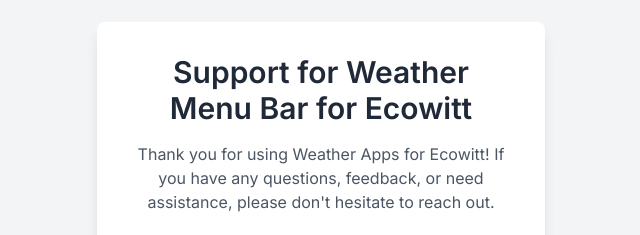
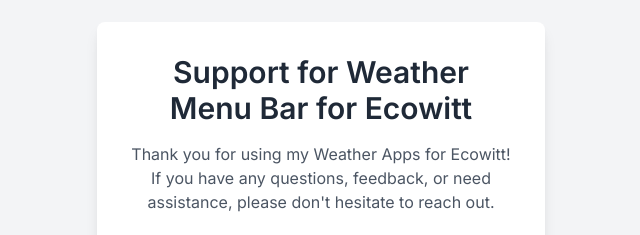
Before and after one commit to cnetterville/pws-mac-menubar, a plain HTML site: page index.html in a window 1280 px wide. Shown: the part 202-437 px from the top of the page, 319-959 px from the left. Drawn offline with nearby package versions, Linux system fonts and the light colour scheme.

Commit message:
Update index.html

```diff
--- a/index.html
+++ b/index.html
@@ -16,7 +16,7 @@
     <div class="bg-white p-8 rounded-lg shadow-lg max-w-md w-full text-center">
         <h1 class="text-3xl font-bold text-gray-800 mb-4">Support for Weather Menu Bar for Ecowitt</h1>
         <p class="text-gray-600 mb-6">
-            Thank you for using Weather Apps for Ecowitt! If you have any questions, feedback, or need assistance, please don't hesitate to reach out.
+            Thank you for using my Weather Apps for Ecowitt! If you have any questions, feedback, or need assistance, please don't hesitate to reach out.
         </p>
 
         <div class="mb-6">
```
